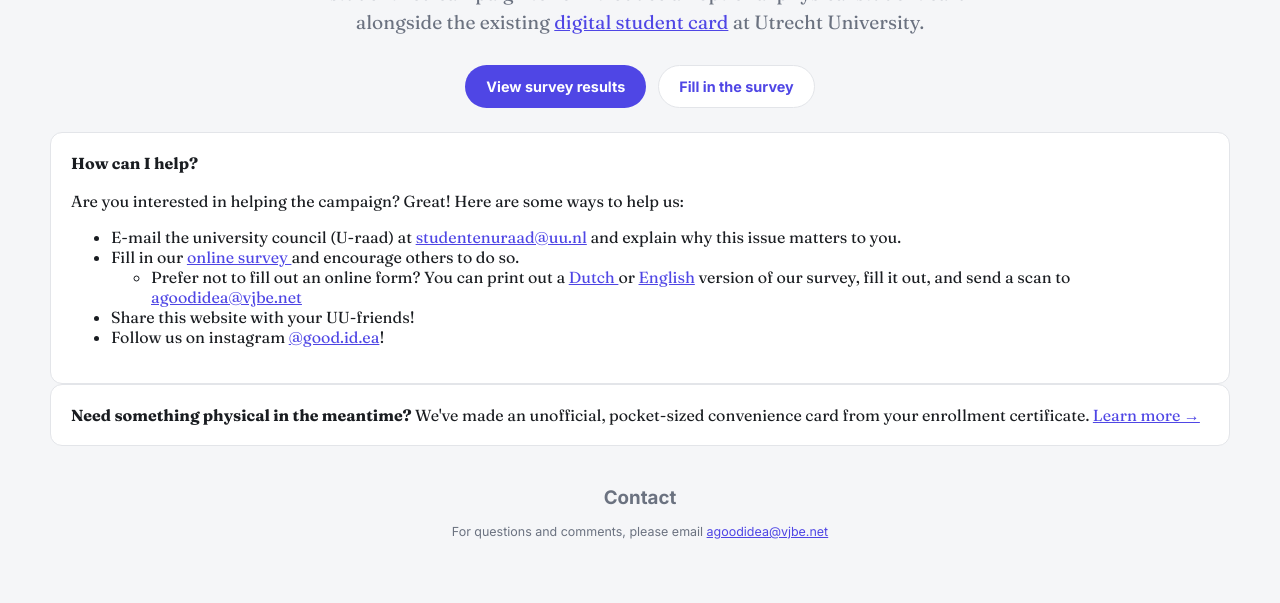
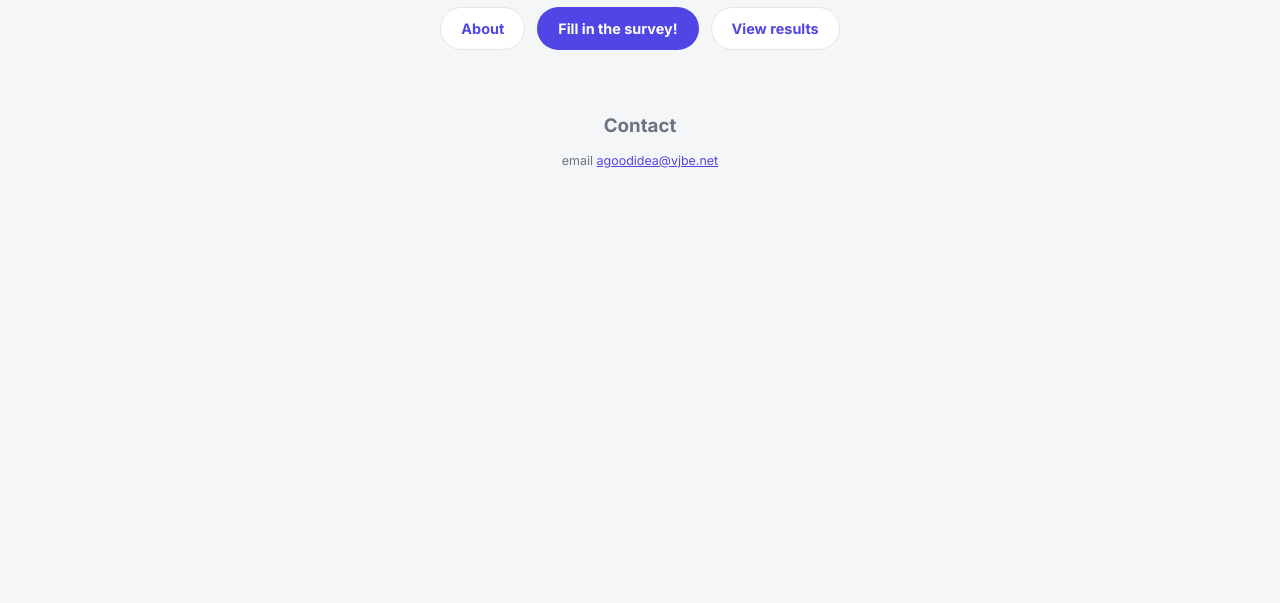
Before and after one commit to victorelgersma/goodidea.vjbe.net, a PHP site: page / in a window 1280 px wide. Shown: the part 247-850 px from the top of the page. After the commit the page ends 415 px from the top, so only its background shows below. Run offline with PHP 8.4, Linux system fonts and the light colour scheme.

Commit message:
redesign

```diff
--- a/dashboard.php
+++ b/dashboard.php
@@ -56,7 +56,7 @@ function h($value) {
     </span>
 
     <span class="label">
-        valid responses
+        responses
     </span>
 
 </div>
--- a/includes/footer.php
+++ b/includes/footer.php
@@ -1,7 +1,8 @@
 
 <footer>
 <h2>Contact</h2>
-For questions and comments, please email <a href="mailto:agoodidea@vjbe.net">agoodidea@vjbe.net</a>
+email <a href="mailto:agoodidea@vjbe.net">agoodidea@vjbe.net</a>
+
 </footer>
 </body>
 </html>
--- a/index.php
+++ b/index.php
@@ -36,106 +36,24 @@ if (file_exists($json_file)) {
 
 <div class="wrap">
 
-
     <section class="hero">
-
-        <p class="hero-tagline">
-            A student-led campaign to re-introduce an optional physical student card alongside the existing <a
-                href="https://students.uu.nl/en/practical-information/enrolment/student-card" target="_blank"
-                rel="noopener"> digital student card</a> at Utrecht University.
-        </p>
-
-
 
         <div class="hero-actions">
 
-            <a class="button primary" href="/dashboard.php">
-                View survey results
+
+            <a class="button secondary" href="/about.php">
+                About
             </a>
 
-            <a class="button secondary" href="https://survey.uu.nl/jfe/form/SV_eWjarcbWuvJP2Z0" target="_blank"
+            <a class="button primary" href="https://survey.uu.nl/jfe/form/SV_eWjarcbWuvJP2Z0" target="_blank"
                 rel="noopener">
-                Fill in the survey
+                Fill in the survey!
             </a>
-
+            <a class="button secondary" href="/dashboard.php">
+                View results
+            </a>
         </div>
-
-        <?php if ($responses !== null): ?>
-
-            <div class="summary">
-
-                <span class="count">
-                    <?= htmlspecialchars($responses) ?>
-                </span>
-
-                <span class="label">
-                    valid survey responses collected
-                </span>
-
-            </div>
-
-        <?php endif; ?>
-
-
-
     </section>
-
-
-
-
-    <div class="card">
-
-        <h2>
-            How can I help?
-        </h2>
-
-        <p>Are you interested in helping the campaign? Great! Here are some ways to help us:</p>
-        <ul>
-
-            <li>
-                E-mail the university council (U-raad) at <a href="mailto:studentenuraad@uu.nl">studentenuraad@uu.nl</a>
-                and explain why this issue matters to you.
-            </li>
-
-            <li>
-                Fill in our <a href="https://card.vjbe.net/survey">online survey </a> and encourage others to do so.
-            </li>
-            <ul>
-
-
-                <li>
-                    Prefer not to fill out an online form? You can print out a <a
-                        href="https://samizdat.vjbe.net/2026-08-09-Enqu%C3%AAte%20Studentenkaart.pdf"> Dutch </a> or <a
-                        href="https://samizdat.vjbe.net/2026-08-09-Student%20Card%20Survey.pdf"> English</a> version of
-                    our survey, fill it out, and send a scan to <a
-                        href="mailto:agoodidea@vjbe.net">agoodidea@vjbe.net</a>
-                </li>
-            </ul>
-
-            <li>
-                Share this website with your UU-friends!
-            </li>
-            <li> Follow us on instagram <a href="https://www.instagram.com/good.id.ea/">@good.id.ea</a>!</li>
-
-        </ul>
-
-    </div>
-
-    <div class="card">
-
-        <span class="convenience-notice-label">
-            Need something physical in the meantime?
-        </span>
-
-        <span class="convenience-notice-text">
-            We've made an unofficial, pocket-sized convenience card from your enrollment certificate.
-        </span>
-
-        <a href="https://studentcard.vjbe.net">
-            Learn more →
-        </a>
-
-    </div>
 
 </div>
 
--- a/style.css
+++ b/style.css
@@ -537,19 +537,6 @@ footer {
    Logo
 -------------------------------- */
 
-.goodidea {
-  display: flex;
-  flex-direction: column;
-  align-items: flex-start;
-
-  font-family: cursive;
-  line-height: 0.8;
-}
-
-.idea {
-  display: flex;
-  align-items: baseline;
-}
 
 .id {
   font-family: Baskerville, serif;
```
Also changed, not shown: about.php (added, +90 -0 lines), 1 other file.
